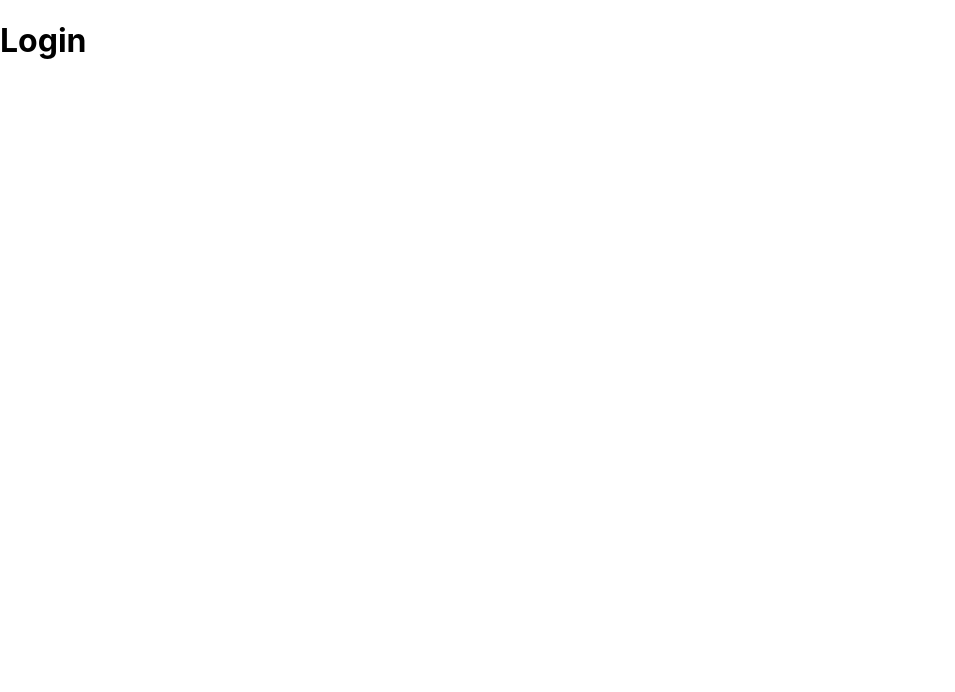
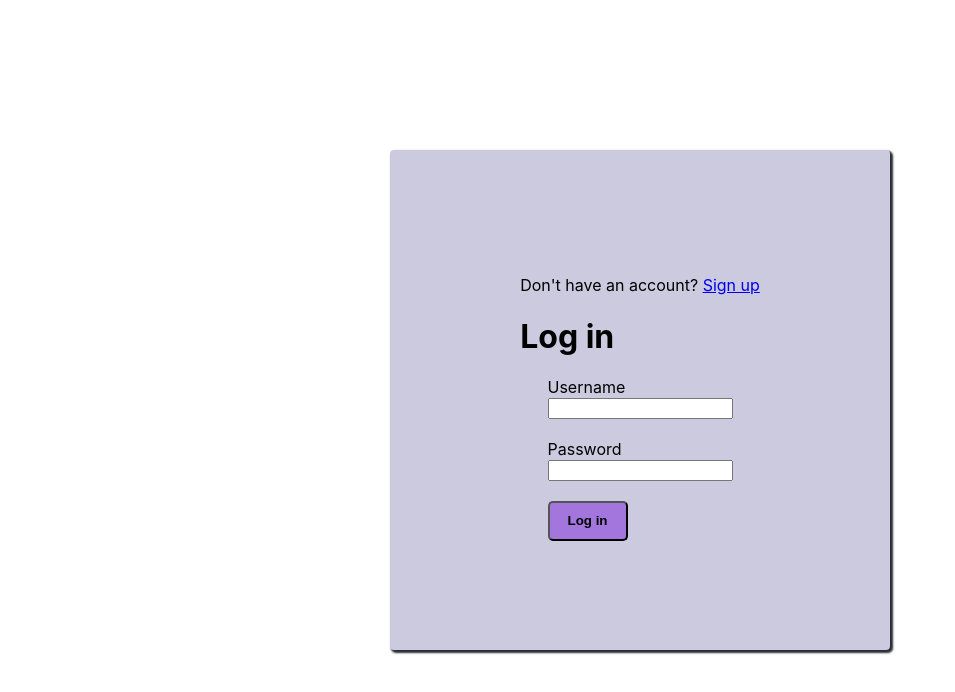
Before and after one commit to fluistro/Studiously, a React (Create React App) app in the folder client/: page / in a window 1280 px wide. Shown: the top 692 px of the page, without its empty margins (0-955 px from the left). Built offline with nearby package versions, Linux system fonts and the light colour scheme.

Commit message:
Added login component

```diff
--- a/client/src/components/authentication/Login.jsx
+++ b/client/src/components/authentication/Login.jsx
@@ -1,5 +1,55 @@
-import React from "react";
+import React, { useState } from "react";
+import axios from 'axios';
+import { Navigate } from 'react-router-dom';
 
 export default function Login() {
-    return <h1>Login</h1>;
+
+    const [userInfo, setUserInfo] = useState({
+        username: "",
+        password: ""
+    });
+    const [success, setSuccess] = useState(false);
+    const [error, setError] = useState("");
+
+    function onInputChange(event) {
+        setUserInfo({...userInfo, [event.target.name]: event.target.value});
+    }
+
+    async function onSubmit(event) {
+
+        event.preventDefault();
+        axios.post(
+            "http://localhost:8000/api/login",
+            JSON.stringify(userInfo)
+        ).then(
+            res => {
+                const data = res.data;
+                if (!data.error) setSuccess(true);
+                else setError(data.error);
+            }
+        ).catch();
+
+    }
+
+    return (
+        success ? <Navigate to="/home" /> :
+        <div className="form">
+            <div className="form-header">
+                <p>Don't have an account? <a href="/signup">Sign up</a></p>
+                <h1>Log in</h1>
+            </div>
+
+            <div className="form-body">
+                {error && <p className="error">Error: {error}</p>}
+                {success && <p>Account created! Please <a href="/login">log in</a>.</p>}
+                <form>
+                    <label htmlFor="username">Username</label><br/>
+                    <input type="text" id="username" name="username" onChange={onInputChange}></input><br/><br/>
+                    <label htmlFor="password">Password</label><br/>
+                    <input type="text" id="password" name="password" onChange={onInputChange}></input><br/><br/>
+                    <button type="submit" onClick={onSubmit} id="submit-button"><b>Log in</b></button>
+                </form>
+            </div>
+        </div>
+    );
 };
```
